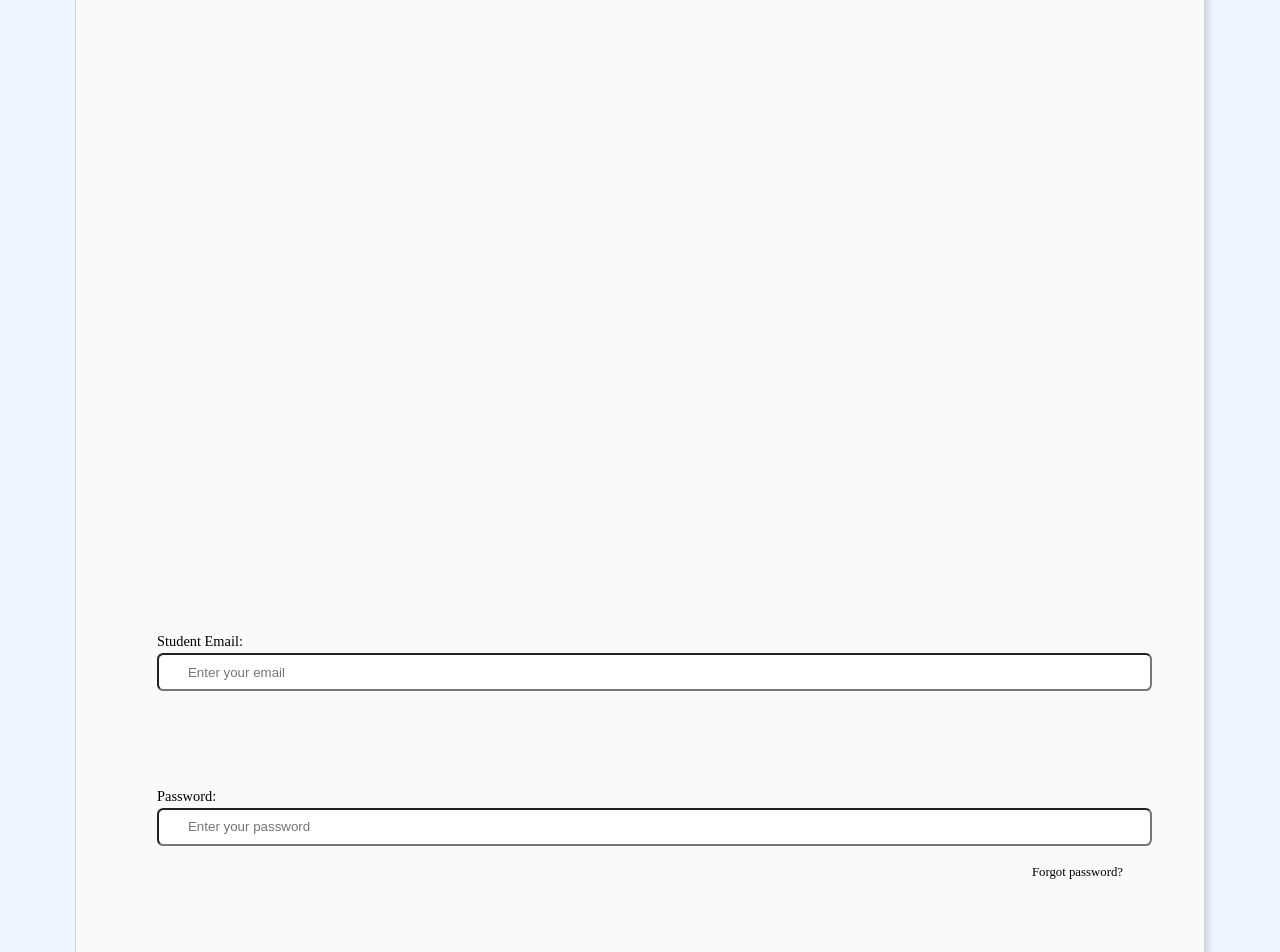
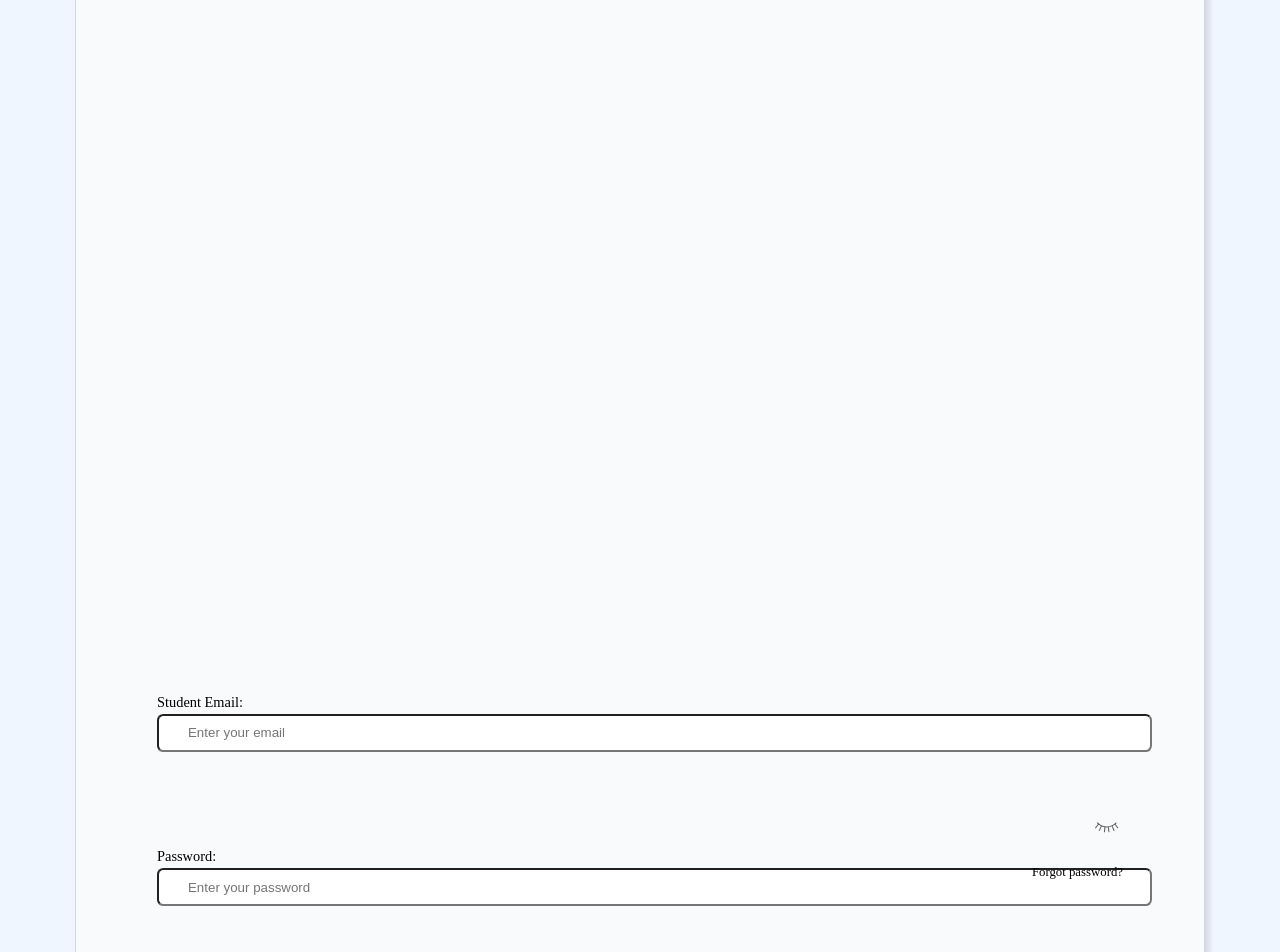
Before and after one commit to carlos45-dev/lending-platform, a React (Vite) app: page / in a window 1280 px wide. Shown: the top 952 px of the page. Built offline with nearby package versions, Linux system fonts and the light colour scheme.

Commit message:
Lending-platform

```diff
--- a/src/pages/SignIn.jsx
+++ b/src/pages/SignIn.jsx
@@ -1,19 +1,36 @@
 import '../styles/SignIn.css';
 import img from '../assets/favicon.ico';
+import eye from '../assets/eye.png';
+import eye2 from '../assets/eye2.png';
+
+import { useState } from 'react';
 function SignIn(){
+
+    const[showpassword, setShowPassword] = useState(false);
+
+    const handlepasswordToggle = () => {
+        setShowPassword(!showpassword);
+    }
+
+
  return(
     <>
       <img  className='logo' src={img} alt="UniFund Logo" />
     <div className="signin-container">
         <h3>Sign In</h3>
         <form>
+
         <div className="form-group">
             <label htmlFor="email">Student Email:</label>
             <input type="email" id="email" name="email" required className='input' placeholder='Enter your email' />
         </div>
+
         <div className="form-group2">
             <label htmlFor="password">Password:</label>
-            <input type="password" id="password" name="password" className='input' required  placeholder='Enter your password'/>
+            <input type={showpassword ? "text" : "password"} id="password" name="password" className='input' required  placeholder='Enter your password'/>
+            <span className='eye-container' onClick={handlepasswordToggle}>
+            <img className='eye' src={showpassword ? eye : eye2} alt="eye icon" />
+            </span>
             <a className='forgot' >Forgot password?</a>
         </div>
         <button className='submit' type="submit">Sign In</button>
--- a/src/styles/SignIn.css
+++ b/src/styles/SignIn.css
@@ -80,3 +80,7 @@ label{
     text-align: center;
 
 }
+.eye-container {
+    align-self: flex-end;
+    margin-top: -10%;
+}
```
Also changed, not shown: src/assets/eye.png (added), src/assets/eye2.png (added).
